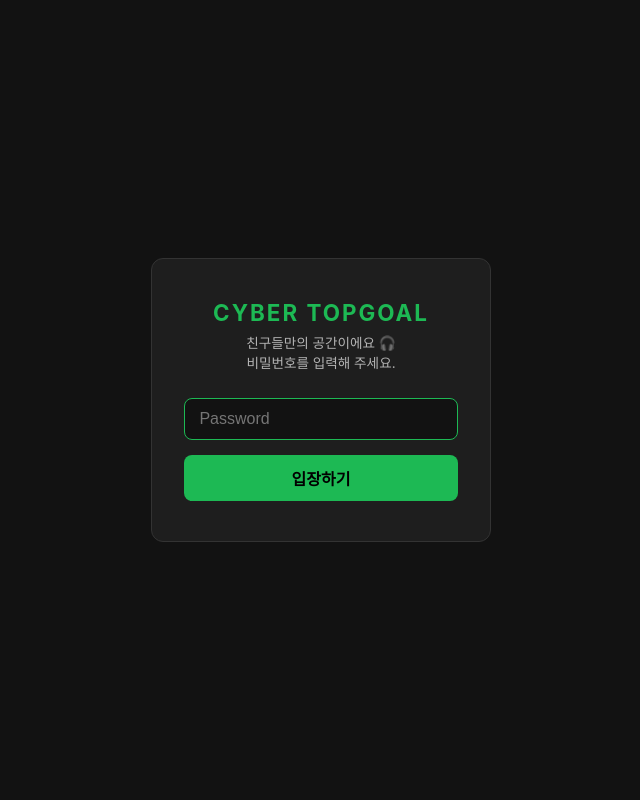
After one commit to yangarch/cyber-topgoal, a FastAPI app: template templates/login.html in a window 1280 px wide. The commit adds this page. Shown: the whole page, without its empty margins (319-959 px from the left). Run offline with FastAPI, Linux system fonts and the light colour scheme; the template is opened without the code that fills it, so the values that code supplies are empty.

Commit message:
Add shared-password access control with signed cookie
Gate the app behind a single shared passphrase so only friends who
know it can stream (and thus download) files. First visit shows a
login page; a correct password issues a 1-year HMAC-signed HttpOnly
cookie, so subsequent visits pass through with no prompt.

- app/auth.py: password check + signed cookie make/verify (stdlib only)
- middleware: unauth pages redirect to /login, API/stream return 401
- ACCESS_PASSWORD unset => auth disabled (local dev / backward compat)
- also fix favicon-32x32 link (.json -> .png)

Co-Authored-By: Claude Opus 4.8 <noreply@anthropic.com>

```diff
--- /dev/null
+++ b/app/auth.py
@@ -0,0 +1,53 @@
+import os
+import time
+import hmac
+import hashlib
+
+# --- Configuration (from environment) ---
+# ACCESS_PASSWORD: 친구들과 공유하는 공용 비밀번호. 비어 있으면 인증이 완전히 비활성화된다.
+ACCESS_PASSWORD = os.environ.get("ACCESS_PASSWORD", "")
+# SECRET_KEY: 쿠키 서명용 키. 지정하지 않아도 동작하지만, 지정하면 엔트로피가 늘어난다.
+SECRET_KEY = os.environ.get("SECRET_KEY", "cyber-topgoal-default-secret")
+# COOKIE_SECURE: HTTPS로 서비스할 때만 true 로 두면 쿠키가 HTTP로는 전송되지 않는다.
+COOKIE_SECURE = os.environ.get("COOKIE_SECURE", "false").lower() in ("1", "true", "yes")
+
+COOKIE_NAME = "tg_auth"
+COOKIE_MAX_AGE = 60 * 60 * 24 * 365  # 1 year
+
+# 비밀번호가 설정되어 있을 때만 인증을 활성화한다 (로컬 개발/기존 동작 보존).
+AUTH_ENABLED = bool(ACCESS_PASSWORD)
+
+
+def _secret() -> bytes:
+    """서명 키. 비밀번호를 포함시켜, 비밀번호가 바뀌면 기존 쿠키가 자동으로 무효화되도록 한다."""
+    return (SECRET_KEY + "|" + ACCESS_PASSWORD).encode("utf-8")
+
+
+def _sign(payload: str) -> str:
+    return hmac.new(_secret(), payload.encode("utf-8"), hashlib.sha256).hexdigest()
+
+
+def make_token() -> str:
+    """만료 시각과 서명을 담은 쿠키 토큰을 생성한다."""
+    expiry = str(int(time.time()) + COOKIE_MAX_AGE)
+    return f"{expiry}.{_sign(expiry)}"
+
+
+def verify_token(token: str | None) -> bool:
+    """쿠키 토큰의 서명과 만료 여부를 검증한다."""
+    if not token or "." not in token:
+        return False
+    payload, sig = token.rsplit(".", 1)
+    if not hmac.compare_digest(sig, _sign(payload)):
+        return False
+    try:
+        return int(payload) >= int(time.time())
+    except ValueError:
+        return False
+
+
+def check_password(password: str) -> bool:
+    """입력한 비밀번호가 공용 비밀번호와 일치하는지 상수 시간 비교로 확인한다."""
+    if not ACCESS_PASSWORD:
+        return True
+    return hmac.compare_digest(password or "", ACCESS_PASSWORD)
--- a/app/main.py
+++ b/app/main.py
@@ -1,7 +1,7 @@
 import os
 import mimetypes
-from fastapi import FastAPI, Request, Header, HTTPException, Depends
-from fastapi.responses import StreamingResponse, FileResponse, HTMLResponse
+from fastapi import FastAPI, Request, Header, HTTPException, Depends, Form
+from fastapi.responses import StreamingResponse, FileResponse, HTMLResponse, RedirectResponse, JSONResponse
 from fastapi.staticfiles import StaticFiles
 from fastapi.templating import Jinja2Templates
 from fastapi.middleware.cors import CORSMiddleware
@@ -11,6 +11,7 @@ from typing import Optional
 from .scanner import MusicScanner
 from .database import init_db, create_comment, get_comments, increment_play_count, increment_finish_count, get_all_track_stats
 from .models import Track, PublicTrack, Comment, CommentCreate
+from . import auth
 
 MUSIC_DIR = os.environ.get("MUSIC_DIR", "/music")
 scanner = MusicScanner(MUSIC_DIR)
@@ -37,6 +38,64 @@ app.add_middleware(
 
 app.mount("/static", StaticFiles(directory="static"), name="static")
 templates = Jinja2Templates(directory="templates")
+
+# 인증 없이 접근 가능한 경로 (로그인 화면, 정적 리소스, 헬스체크 등)
+PUBLIC_PATHS = ("/login", "/logout", "/static", "/health", "/favicon.ico")
+
+
+@app.middleware("http")
+async def auth_middleware(request: Request, call_next):
+    # ACCESS_PASSWORD 가 설정돼 있을 때만 인증을 적용한다.
+    if not auth.AUTH_ENABLED:
+        return await call_next(request)
+
+    path = request.url.path
+    if path in PUBLIC_PATHS or path.startswith("/static"):
+        return await call_next(request)
+
+    if auth.verify_token(request.cookies.get(auth.COOKIE_NAME)):
+        return await call_next(request)
+
+    # 인증되지 않은 요청: API/스트리밍은 401, 페이지 요청은 로그인으로 리다이렉트
+    if path.startswith("/api"):
+        return JSONResponse({"detail": "Unauthorized"}, status_code=401)
+    return RedirectResponse(url="/login")
+
+
+@app.get("/login", response_class=HTMLResponse)
+async def login_page(request: Request):
+    return templates.TemplateResponse(request=request, name="login.html", context={"error": False})
+
+
+@app.post("/login")
+async def login_submit(request: Request, password: str = Form("")):
+    if auth.check_password(password):
+        response = RedirectResponse(url="/", status_code=303)
+        response.set_cookie(
+            key=auth.COOKIE_NAME,
+            value=auth.make_token(),
+            max_age=auth.COOKIE_MAX_AGE,
+            httponly=True,
+            samesite="lax",
+            secure=auth.COOKIE_SECURE,
+        )
+        return response
+    return templates.TemplateResponse(
+        request=request, name="login.html", context={"error": True}, status_code=401
+    )
+
+
+@app.get("/logout")
+async def logout():
+    response = RedirectResponse(url="/login", status_code=303)
+    response.delete_cookie(auth.COOKIE_NAME)
+    return response
+
+
+@app.get("/health")
+async def health():
+    return {"status": "ok"}
+
 
 @app.get("/", response_class=HTMLResponse)
 async def read_root(request: Request):
--- a/docker-compose.yml
+++ b/docker-compose.yml
@@ -11,4 +11,8 @@ services:
     environment:
       - MUSIC_DIR=/music
       - DATA_DIR=/data
+      # 접근 보호: .env 파일에서 값을 읽어온다 (아래 값이 비어 있으면 인증 비활성화)
+      - ACCESS_PASSWORD=${ACCESS_PASSWORD:-}
+      - SECRET_KEY=${SECRET_KEY:-}
+      - COOKIE_SECURE=${COOKIE_SECURE:-false}
     restart: unless-stopped
--- a/templates/index.html
+++ b/templates/index.html
@@ -6,7 +6,7 @@
     <meta name="viewport" content="width=device-width, initial-scale=1.0">
     <title>Cyber TopGoal</title>
     <link rel="stylesheet" href="/static/style.css">
-    <link rel="icon" type="image/png" sizes="32x32" href="/static/favicon-32x32.json">
+    <link rel="icon" type="image/png" sizes="32x32" href="/static/favicon-32x32.png">
     <link rel="shortcut icon" href="/static/favicon.ico">
     <link rel="apple-touch-icon" sizes="180x180" href="/static/apple-touch-icon.png">
 </head>
--- /dev/null
+++ b/templates/login.html
@@ -0,0 +1,96 @@
+<!DOCTYPE html>
+<html lang="ko">
+
+<head>
+    <meta charset="UTF-8">
+    <meta name="viewport" content="width=device-width, initial-scale=1.0">
+    <title>Cyber TopGoal</title>
+    <link rel="stylesheet" href="/static/style.css">
+    <link rel="icon" type="image/png" sizes="32x32" href="/static/favicon-32x32.png">
+    <link rel="shortcut icon" href="/static/favicon.ico">
+    <link rel="apple-touch-icon" sizes="180x180" href="/static/apple-touch-icon.png">
+    <style>
+        body {
+            align-items: center;
+            justify-content: center;
+        }
+
+        .login-card {
+            background: var(--card-bg);
+            border: 1px solid var(--border-color);
+            border-radius: 12px;
+            padding: 2.5rem 2rem;
+            width: 90%;
+            max-width: 340px;
+            text-align: center;
+        }
+
+        .login-card h1 {
+            font-size: 1.4rem;
+            font-weight: 700;
+            color: var(--accent-color);
+            text-transform: uppercase;
+            letter-spacing: 2px;
+            margin: 0 0 0.4rem;
+        }
+
+        .login-card p {
+            color: var(--text-secondary);
+            font-size: 0.85rem;
+            margin: 0 0 1.6rem;
+        }
+
+        .login-card input[type="password"] {
+            width: 100%;
+            padding: 0.7rem 0.9rem;
+            border-radius: 8px;
+            border: 1px solid var(--border-color);
+            background: #121212;
+            color: var(--text-primary);
+            font-size: 1rem;
+            margin-bottom: 0.9rem;
+        }
+
+        .login-card input[type="password"]:focus {
+            outline: none;
+            border-color: var(--accent-color);
+        }
+
+        .login-card button {
+            width: 100%;
+            padding: 0.7rem;
+            border: none;
+            border-radius: 8px;
+            background: var(--accent-color);
+            color: #000;
+            font-size: 1rem;
+            font-weight: 700;
+            cursor: pointer;
+        }
+
+        .login-card button:hover {
+            background: var(--accent-hover);
+        }
+
+        .login-error {
+            color: #ff5c5c;
+            font-size: 0.85rem;
+            margin-bottom: 0.9rem;
+            min-height: 1.1rem;
+        }
+    </style>
+</head>
+
+<body>
+    <form class="login-card" method="post" action="/login">
+        <h1>Cyber TopGoal</h1>
+        <p>친구들만의 공간이에요 🎧<br>비밀번호를 입력해 주세요.</p>
+        {% if error %}
+        <div class="login-error">비밀번호가 올바르지 않아요.</div>
+        {% endif %}
+        <input type="password" name="password" placeholder="Password" autofocus autocomplete="current-password">
+        <button type="submit">입장하기</button>
+    </form>
+</body>
+
+</html>
```
Also changed, not shown: 1 other file.
